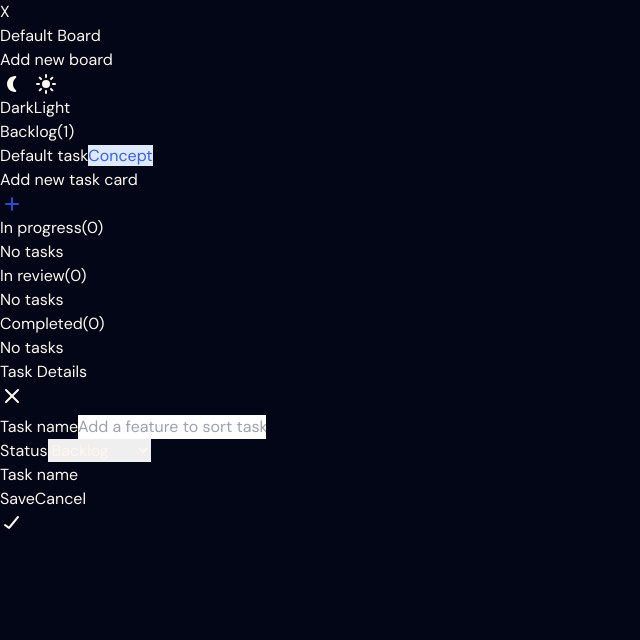
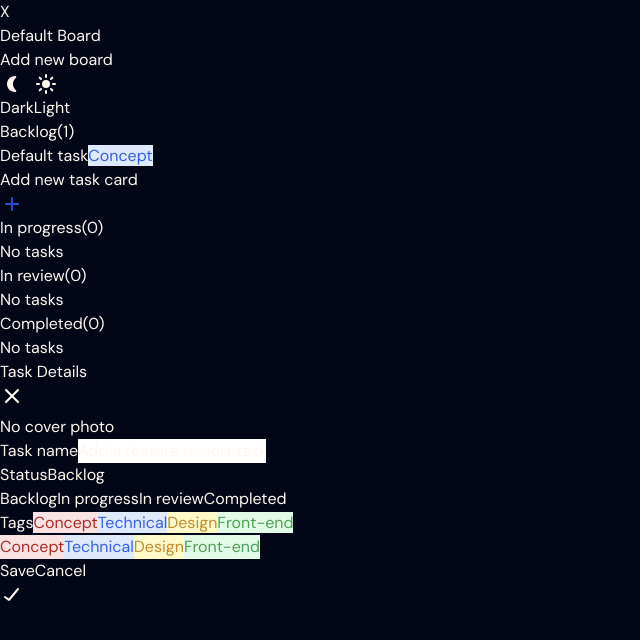
Before and after one commit to joanlajarin/task-manager, a React (Vite) app: page / in a window 1280 px wide. Both pictures are taken after a click on the button "Add new task card". Shown: the top 640 px of the page, without its empty margins (0-640 px from the left). Built offline with nearby package versions, Linux system fonts and the light colour scheme.

Commit message:
Task detail almost complete and changes in task and Board

```diff
--- a/src/components/Board.jsx
+++ b/src/components/Board.jsx
@@ -1,25 +1,11 @@
 import { Column } from "./Column"
+import statesData from '../data/states.json';
 
 export function Board() {
 
-    const COLUMNS = [
-        {title: 'Backlog', color: '5aafed', tasks: [{title: 'Default task', src: '',tags: [{title: 'Concept', color: 'DEE9FC'}]}]},
-        {title: 'In progress', color: 'edcd5a',tasks: []},
-        {title: 'In review', color: 'd852e7' ,tasks: []},
-        {title: 'Completed', color: '52eb55',tasks: []},
-    ]
-
-    const TAGS = [
-        {title: "Concept", colorBg: '#F9E3E2', colorFont: '#AA2E26'},
-        {title: "Technical", colorBg: '#DEE9FC', colorFont: '#3662E3'},
-        {title: "Design", colorBg: '#FDF9C9', colorFont: '#C18D30'},
-        {title: "Front-end", colorBg: '#E2FBE8', colorFont: '#4CA154'}
-    ]
-
-
     return(
-        <section className="w-full rounded-lg bg-[#3A3E44] px-[12px] py-[16px] grid grid-cols-4 gap-[12px]">
-           {COLUMNS.map((column, index) => <Column key={index} column={column}/>)}
+        <section className="w-full rounded-lg bg-[#2A2D32] px-[12px] py-[16px] grid grid-cols-4 gap-[12px]">
+           {statesData.columns.map((column, index) => <Column key={index} column={column}/>)}
 
       </section>
     )
--- a/src/components/Task.jsx
+++ b/src/components/Task.jsx
@@ -3,15 +3,15 @@ import Tag from './Tag.jsx'
 
 import { DarkModeContext } from './DarkModeContext'
 
-export default function Task({task: {title, source, tags}}){
+export default function Task({task: {title, src, tags}}){
     const {darkMode}  = useContext(DarkModeContext)
 
     return(
 
     <div className={`rounded-lg flex flex-col gap-[12px] p-[12px] ${darkMode ? 'bg-[#191B1F]' : 'bg-[#FEF7EE]'}`}>
-        {source && <img src={source}></img>}
+        {src && <img src={src}></img>}
         <span>{title}</span>
-        {tags.map( tag => <Tag tag={tag}/>)}
+        {tags.map((tag,index)  => <Tag tag={tag} key={index}/>)}
     </div>
     )
 }
--- a/src/components/TaskDetails.jsx
+++ b/src/components/TaskDetails.jsx
@@ -1,19 +1,65 @@
 import doneImg from '../images/Done_round.svg'
 import closeImg from '../images/Close_round.svg'
 import { ModalTaskDetailsContext } from './ModalTaskDetailsContext.jsx'
-import { useContext } from 'react'
-import statesData from '../data/states.json';
+import { useContext, useState } from 'react'
+import Tag from './Tag.jsx'
+import statesJSON from '../data/states.json'
+import tagsJSON from '../data/tags.json';
+
 
 
 export function TaskDetails(){
 
     const {toggleShowTaskDetails} = useContext(ModalTaskDetailsContext)
+    const [imgUrl, setImgUrl] = useState()
+    //Status
+    const [showStatus, setShowStatus] = useState(false)
+    const [statusValue, setStatusValue] = useState("Backlog")
+    const [statusColor, setStatusColor] = useState("#5aafed")
+    //Tags
+    const [showTags, setShowTags] = useState(false)
+    const [tagsSelected, setTagsSelected] = useState(tagsJSON.tags)
+    const [tagsColorBg, setTagsColorBg] = useState("#F9E3E2")
+    const [tagsColorFont, setTagsColorFont] = useState("#AA2E26")
+
+
     const saveTaskDetails = () => {
+        window.alert("Still working on it...")
+    }
 
+    const showStatusDropMenu = () => {
+        setShowStatus(!showStatus)
     }
+
+    const showTagsDropMenu = () => {
+        setShowTags(!showTags)
+    }
+    const selectSatus = (title, color) => {
+        setStatusValue(title)
+        setStatusColor(color)
+        showStatusDropMenu()
+    }
+
+    const selectTag = (title) => {
+        //CHATGPT
+        // Check if the tag with the specified title already exists in the array
+        const tagIndex = tagsSelected.findIndex(tag => tag.title === title);
+
+        if (tagIndex !== -1) {
+            // If the tag exists, remove it from the array
+            setTagsSelected(prevTags => prevTags.filter(tag => tag.title !== title));
+        } else {
+            // If the tag doesn't exist, add it to the array
+            const tagToAdd = tagsJSON.tags.find(tag => tag.title === title);
+            if (tagToAdd) {
+            setTagsSelected(prevTags => [...prevTags, tagToAdd]);
+            }
+        }
+    }
+
     return (
         <section className="absolute  inset-0 flex justify-center items-center">
-            <div className="w-[600px] bg-[#3A3E44] p-[32px] rounded-xl flex flex-col gap-[24px]">
+            <div className="w-[550px] bg-[#2A2D32] p-[32px] rounded-xl flex flex-col gap-[24px]">
                 <div className='flex justify-between'>
                     <h1 className="text-[20px] font-semibold">Task Details</h1>
                     <button
@@ -22,29 +68,76 @@ export function TaskDetails(){
                         <img src={closeImg}></img>
                     </button>
                 </div>
-                <div className="bg-[red] rounded-xl h-[80px]">
-                    <img></img>
+                <div className="bg-[#3A3E44] rounded-xl h-[120px] flex justify-center items-center">
+                {
+                    imgUrl ?  <img src={imgUrl}></img>
+                    :
+                    <span className='text-[#7E878D] font-semibold text-[20px]'>No cover photo</span>
+
+                }
                 </div>
                 <div className="flex flex-col gap-[12px]">
                     <span className='text-[#7E878D] text-[12px]'>Task name</span>
                     <input
-                        className='w-full h-[40px] rounded-xl border border-[#7E878D] bg-[#3A3E44]'
-                        placeholder='Add a feature to sort task by priority'
+                        id='task-name'
+                        className='px-[12px] py-[8px] w-full h-[40px] rounded-xl border-[2px] border-[#3A3E44] bg-[#2A2D32]'
+                        value='Add a feature to sort task by priority'
                     ></input>
                 </div>
-                <div className="flex flex-col gap-[12px]">
+                <div className=" flex flex-col gap-[12px]">
                     <span className='text-[#7E878D] text-[12px]'>Status</span>
-                    <select
-                        className='w-full h-[40px] rounded-xl border border-[#7E878D] bg-[#3A3E44]'
-                        placeholder='Add a feature to sort task by priority'
+                    <button
+                        className='flex gap-[8px] items-center px-[12px] py-[8px] w-full h-[40px] rounded-xl border-[2px] text-[#FEF7EE] border-[#3A3E44] bg-[#2A2D32]'
+                        style={showStatus ? { border: `1px solid ${statusColor}` } : {}}
+                        onClick={showStatusDropMenu}
                     >
-                    {statesData.columns.map(column => <option value={column.title}>{column.title}</option> )}
+                     <span style={{ backgroundColor: `${statusColor}`}} className='rounded-full  size-[8px]'></span>
 
-                    </select>
+                    <span>{statusValue}</span>
+                    </button>
+                    <div className='relative'>
+                    <div className={`${showStatus ? 'block' : 'hidden'} absolute  w-full rounded-xl border-[2px] border-[#3A3E44] bg-[#191B1F]`}>
+                        {statesJSON.columns.map((column, index) =>
+                        <button
+                            className='rounded-xl bg-[#191B1F] flex items-center gap-[8px] px-[12px] py-[8px] '
+                            key={index}
+                            onClick={() => selectSatus(column.title, column.color)}
+                        >
+                            <span style={{ backgroundColor: `${column.color}`}} className='rounded-full  size-[8px]'></span>
+                            <span>{column.title}</span>
+                        </button>
+                    )}
+                    </div>
+                    </div>
                 </div>
-                <div>
-                    <span>Task name</span>
-                    <div></div>
+
+                <div className=" flex flex-col gap-[12px]">
+                    <span className='text-[#7E878D] text-[12px]'>Tags</span>
+                    <button
+                        className='flex items-center px-[12px] py-[8px] w-full h-[40px] rounded-xl border-[2px] text-[#FEF7EE] border-[#3A3E44] bg-[#2A2D32]'
+                        style={showTags ? { border: "2px solid #3662E3" } : {}}
+                        onClick={showTagsDropMenu}
+                    >
+                    <div className='flex gap-[8px]'>{tagsSelected.map((tag,index) => <Tag tag={tag} key={index}/>)}</div>
+                    </button>
+                    <div className='relative'>
+                        <div className={`${showTags ? 'block' : 'hidden'} absolute px-[8px] py-[6px] flex flex-col gap-[6px] w-full rounded-xl border-[2px] border-[#3A3E44] bg-[#191B1F]`}>
+                            {tagsJSON.tags.map((tag, index) =>
+                            <button
+                                className='w-full rounded bg-[#191B1F] flex items-center  px-[12px] py-[4px] '
+                                style={{backgroundColor: `${tag.colorBg}`}}
+                                key={index}
+                                onClick={() => selectTag(tag.title)}
+                            >
+                                <span
+                                    className='font-bold text-[16px]'
+                                    style={{ color: `${tag.colorFont}`}}>{tag.title}
+                                </span>
+                            </button>
+                        )}
+                        </div>
+                    </div>
+
                 </div>
                 <div className='flex gap-[12px]'>
                 <button
--- a/src/data/states.json
+++ b/src/data/states.json
@@ -1,8 +1,8 @@
 {
     "columns": [
-        {"title": "Backlog", "color": "5aafed", "tasks": [{"title": "Default task", "src": "","tags": [{"title": "Concept", "color": "DEE9FC"}]}]},
-        {"title": "In progress", "color": "edcd5a","tasks": []},
-        {"title": "In review", "color": "d852e7" ,"tasks": []},
-        {"title": "Completed", "color": "52eb55","tasks": []}
+        {"title": "Backlog", "color": "#5aafed", "tasks": [{"title": "Default task", "src": "","tags": [{"title": "Concept", "colorBg": "#DEE9FC", "colorFont" : "#3662E3" }]}]},
+        {"title": "In progress", "color": "#edcd5a","tasks": []},
+        {"title": "In review", "color": "#d852e7" ,"tasks": []},
+        {"title": "Completed", "color": "#52eb55","tasks": []}
     ]
 }
--- /dev/null
+++ b/src/data/tags.json
@@ -0,0 +1,8 @@
+{
+    "tags": [
+        {"title": "Concept", "colorBg": "#F9E3E2", "colorFont": "#AA2E26"},
+        {"title": "Technical", "colorBg": "#DEE9FC", "colorFont": "#3662E3"},
+        {"title": "Design", "colorBg": "#FDF9C9", "colorFont": "#C18D30"},
+        {"title": "Front-end", "colorBg": "#E2FBE8", "colorFont": "#4CA154"}
+      ]
+}
```
